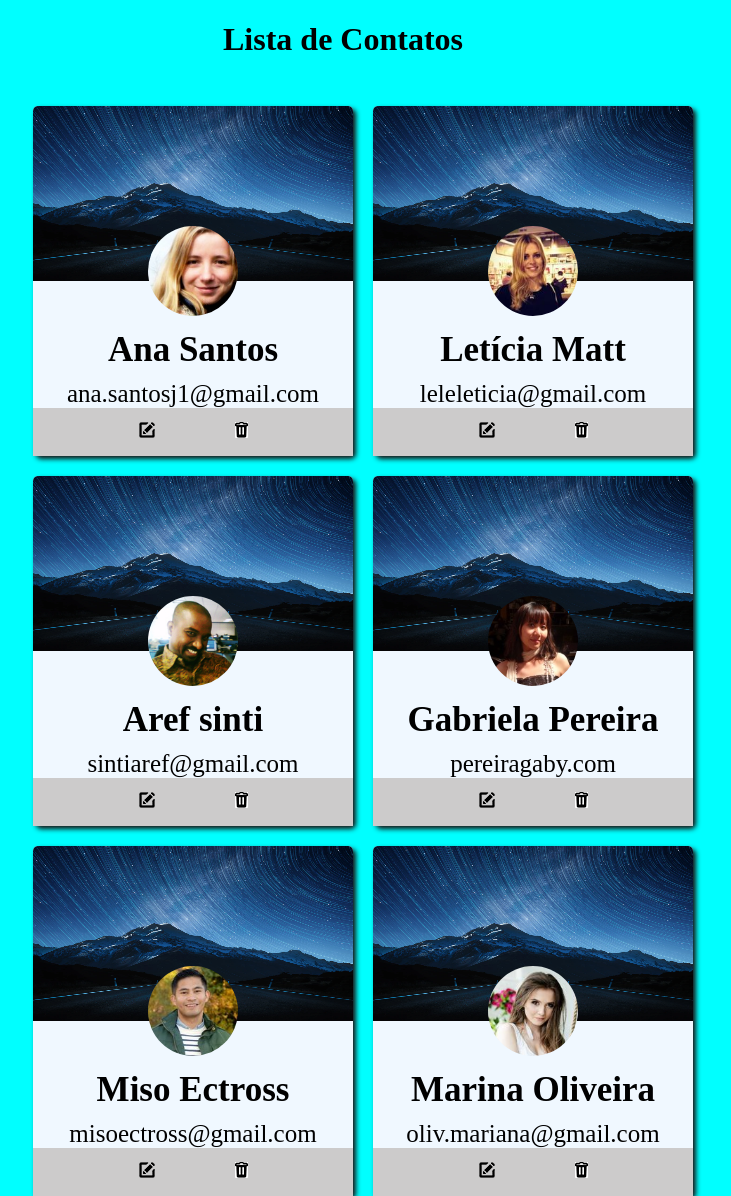
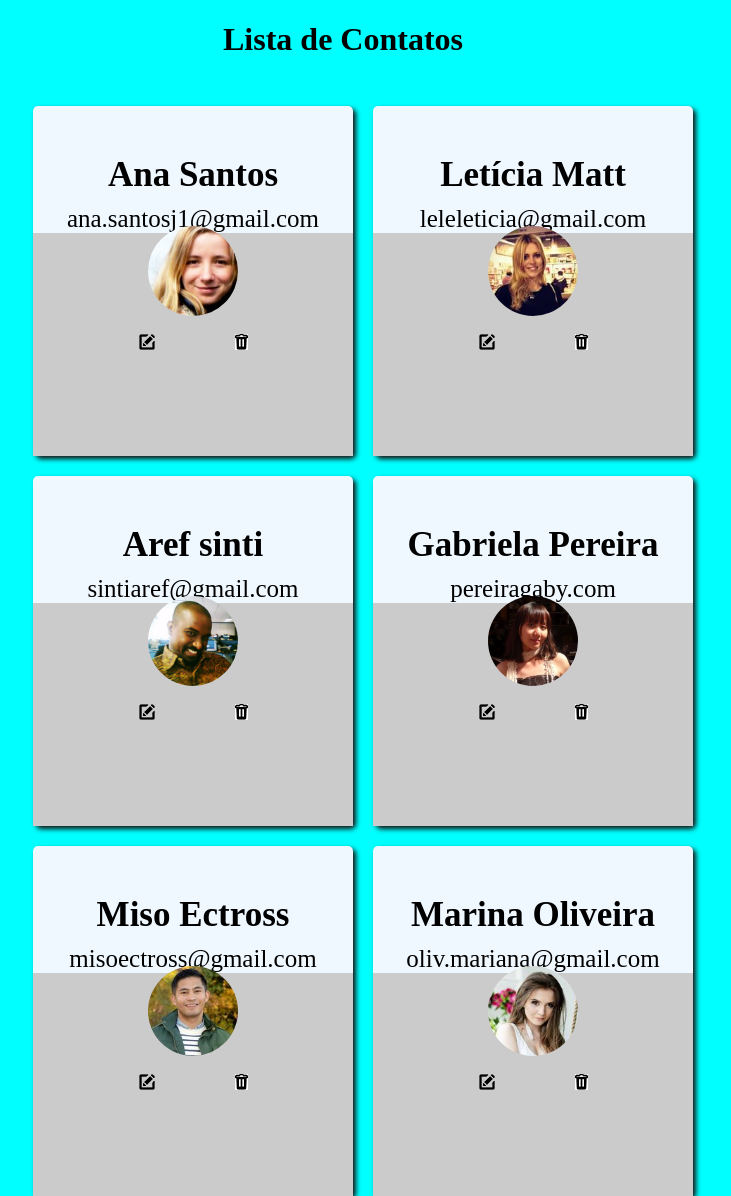
Before and after one commit to ViniPerpetuo/Curso-Front-Daniel, a plain HTML site: page Projeto 2.1 - Lista de Contatos/index.html in a window 1280 px wide. Shown: the whole page, without its empty margins (297-1028 px from the left). Drawn offline with Linux system fonts and the light colour scheme.

Commit message:
Refeat: tirando imagem de fundo da "li"

```diff
--- a/Projeto 2.1 - Lista de Contatos/index.html
+++ b/Projeto 2.1 - Lista de Contatos/index.html
@@ -13,7 +13,6 @@
     <div class="list__hero">
         <ul class="list">
             <li class="list__item">
-                <img src="/images/img fundo.webp" class="img__fundo" alt="">
                 <div class="list__item__image">
                     <img src="images/pessoa-fake1.jpg" alt="Ana Santos">
                 </div>
@@ -28,7 +27,6 @@
             </li>
 
             <li class="list__item">
-                <img src="/images/img fundo.webp" class="img__fundo" alt="">
                 <div class="list__item__image">
                     <img src="images/pessoa-fake2.jpg" alt="Letícia Matt">
                 </div>
@@ -43,7 +41,6 @@
             </li>
 
             <li class="list__item">
-                <img src="/images/img fundo.webp" class="img__fundo" alt="">
                 <div class="list__item__image">
                     <img src="images/pessoa-fake7.jpg" alt="Ana Santos">
                 </div>
@@ -58,7 +55,6 @@
             </li>
 
             <li class="list__item">
-                <img src="/images/img fundo.webp" class="img__fundo" alt="">
                 <div class="list__item__image">
                     <img src="images/pessoa-fake4.jpg" alt="Ana Santos">
                 </div>
@@ -73,7 +69,6 @@
             </li>
 
             <li class="list__item">
-                <img src="/images/img fundo.webp" class="img__fundo" alt="">
                 <div class="list__item__image">
                     <img src="images/pessoa-fake9.jpg" alt="Ana Santos">
                 </div>
@@ -88,7 +83,6 @@
             </li>
 
             <li class="list__item">
-                <img src="/images/img fundo.webp" class="img__fundo" alt="">
                 <div class="list__item__image">
                     <img src="images/pessoa-fake6.jpg" alt="Ana Santos">
                 </div>
```
